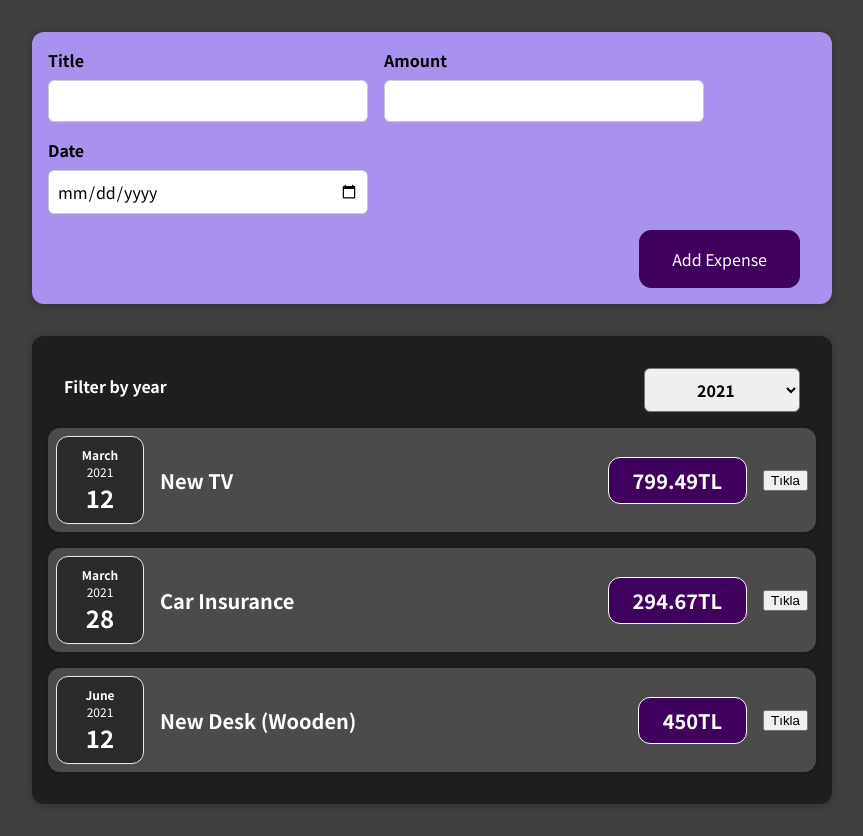
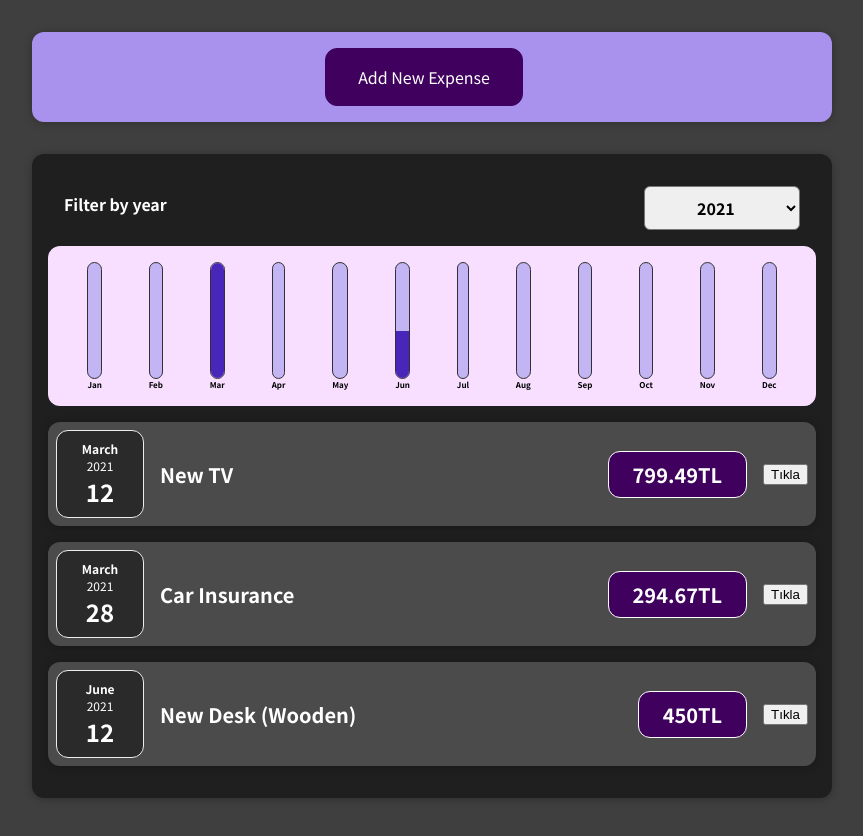
Before and after one commit to atomdeniz/react-egitimi, a React (Create React App) app: page / in a window 1280 px wide. Shown: the whole page, without its empty margins (208-1071 px from the left). Built offline with nearby package versions, Linux system fonts and the light colour scheme.

Commit message:
proje tamamlandı

```diff
--- /dev/null
+++ b/src/components/Chart/Chart.css
@@ -0,0 +1,9 @@
+.chart {
+  padding: 1rem;
+  border-radius: 12px;
+  background-color: #f8dfff;
+  text-align: center;
+  display: flex;
+  justify-content: space-around;
+  height: 10rem;
+}
--- /dev/null
+++ b/src/components/Chart/Chart.js
@@ -0,0 +1,23 @@
+import ChartBar from "./ChartBar";
+import "./Chart.css";
+
+const Chart = (props) => {
+  const dataPointsValues = props.dataPoints.map((dataPoint) => dataPoint.value);
+  console.log(dataPointsValues);
+  const totalMaximum = Math.max(...dataPointsValues);
+
+  return (
+    <div className="chart">
+      {props.dataPoints.map((dataPoint) => (
+        <ChartBar
+          key={dataPoint.label}
+          value={dataPoint.value}
+          maxValue={totalMaximum}
+          label={dataPoint.label}
+        ></ChartBar>
+      ))}
+    </div>
+  );
+};
+
+export default Chart;
--- /dev/null
+++ b/src/components/Chart/ChartBar.css
@@ -0,0 +1,30 @@
+.chart-bar {
+  height: 100%;
+  display: flex;
+  flex-direction: column;
+  align-items: center;
+}
+
+.chart-bar__inner {
+  height: 100%;
+  width: 100%;
+  border: 1px solid #313131;
+  border-radius: 12px;
+  background-color: #c3b4f3;
+  overflow: hidden;
+  display: flex;
+  flex-direction: column;
+  justify-content: flex-end;
+}
+
+.chart-bar__fill {
+  background-color: #4826b9;
+  width: 100%;
+  transition: all 0.3s ease-out;
+}
+
+.chart-bar__label {
+  font-weight: bold;
+  font-size: 0.5rem;
+  text-align: center;
+}
--- /dev/null
+++ b/src/components/Chart/ChartBar.js
@@ -0,0 +1,22 @@
+import "./ChartBar.css";
+
+const ChartBar = (props) => {
+  let barFillHeight = "0%";
+  if (props.maxValue > 0) {
+    barFillHeight = Math.round((props.value / props.maxValue) * 100) + "%";
+  }
+
+  return (
+    <div className="chart-bar">
+      <div className="chart-bar__inner">
+        <div
+          className="chart-bar__fill"
+          style={{ height: barFillHeight }}
+        ></div>
+      </div>
+      <div className="chart-bar__label">{props.label}</div>
+    </div>
+  );
+};
+
+export default ChartBar;
--- a/src/components/Expenses/Expenses.js
+++ b/src/components/Expenses/Expenses.js
@@ -3,6 +3,7 @@
 import Card from "../UI/Card";
 
 import "./Expenses.css";
+import ExpensesChart from "./ExpensesChart";
 import ExpensesFilter from "./ExpensesFilter";
 import ExpensesList from "./ExpensesList";
 
@@ -40,7 +41,7 @@
           selected={filteredYear}
           onChangeFilter={filterChangeHandler}
         ></ExpensesFilter>
-
+        <ExpensesChart expenses={filteredExpenses}></ExpensesChart>
         <ExpensesList items={filteredExpenses}></ExpensesList>
 
         {/* 2.Örnek */}
--- /dev/null
+++ b/src/components/Expenses/ExpensesChart.js
@@ -0,0 +1,27 @@
+import Chart from "../Chart/Chart";
+
+const ExpensesChart = (props) => {
+  const chartDataPoints = [
+    { label: "Jan", value: 0 },
+    { label: "Feb", value: 0 },
+    { label: "Mar", value: 0 },
+    { label: "Apr", value: 0 },
+    { label: "May", value: 0 },
+    { label: "Jun", value: 0 },
+    { label: "Jul", value: 0 },
+    { label: "Aug", value: 0 },
+    { label: "Sep", value: 0 },
+    { label: "Oct", value: 0 },
+    { label: "Nov", value: 0 },
+    { label: "Dec", value: 0 },
+  ];
+
+  for (const expense of props.expenses) {
+    const expenseMonth = expense.date.getMonth();
+    chartDataPoints[expenseMonth].value += expense.amount;
+  }
+
+  return <Chart dataPoints={chartDataPoints}></Chart>;
+};
+
+export default ExpensesChart;
--- a/src/components/Expenses/ExpensesList.js
+++ b/src/components/Expenses/ExpensesList.js
@@ -1,5 +1,9 @@
 import ExpenseItem from "./ExpenseItem";
 import "./ExpensesList.css";
+
+function custom_sort(a, b) {
+  return new Date(a.date).getTime() - new Date(b.date).getTime();
+}
 
 const ExpensesList = (props) => {
   if (props.items.length === 0) {
@@ -9,7 +13,7 @@
   if (props.items.length > 0) {
     return (
       <ul className="expenses-list">
-        {props.items.map((expense) => (
+        {props.items.sort(custom_sort).map((expense) => (
           <ExpenseItem
             title={expense.title}
             amount={expense.amount}
--- a/src/components/NewExpense/ExpenseForm.js
+++ b/src/components/NewExpense/ExpenseForm.js
@@ -47,7 +47,7 @@
     const expenseData = {
       title: enteredTitle,
       amount: +enteredAmount,
-      date: new Date(enteredDate)
+      date: new Date(enteredDate),
     };
     //console.log(expenseData);
 
@@ -91,6 +91,9 @@
         </div>
       </div>
       <div className="new-expense__actions">
+        <button type="button" onClick={props.onCancel}>
+          Cancel
+        </button>
         <button type="submit">Add Expense</button>
       </div>
     </form>
--- a/src/components/NewExpense/NewExpense.js
+++ b/src/components/NewExpense/NewExpense.js
@@ -1,15 +1,35 @@
+import React, { useState } from "react";
 import ExpenseForm from "./ExpenseForm";
 import "./NewExpense.css";
 
 const NewExpense = (props) => {
+  const [isEditing, setisEditing] = useState(false);
+
   const onSaveExpenseDataHandler = (enteredExpenseData) => {
     const expenseData = { ...enteredExpenseData, id: Math.random() };
     props.onAddExpense(expenseData);
+    setisEditing(false);
+  };
+
+  const startEditingHandler = () => {
+    setisEditing(true);
+  };
+
+  const stopEditingHandler = () => {
+    setisEditing(false);
   };
 
   return (
     <div className="new-expense">
-      <ExpenseForm onSaveExpenseData={onSaveExpenseDataHandler}></ExpenseForm>
+      {!isEditing && (
+        <button onClick={startEditingHandler}>Add New Expense</button>
+      )}
+      {isEditing && (
+        <ExpenseForm
+          onCancel={stopEditingHandler}
+          onSaveExpenseData={onSaveExpenseDataHandler}
+        ></ExpenseForm>
+      )}
     </div>
   );
 };
```
